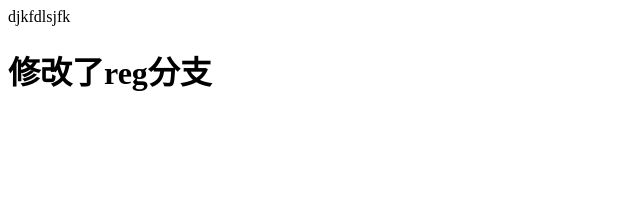
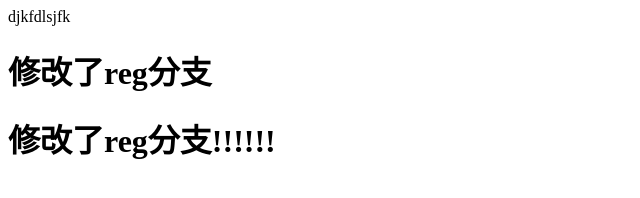
Before and after one commit to sunmeizhi000/test02, a plain HTML site: page index.html in a window 1280 px wide. Shown: the whole page, without its empty margins (0-640 px from the left). Drawn offline with Linux system fonts and the light colour scheme.

Commit message:
Update index.html

```diff
--- a/index.html
+++ b/index.html
@@ -11,6 +11,8 @@
 <body>
     djkfdlsjfk
     <h1>修改了reg分支</h1>
+    <h1>修改了reg分支!!!!!!</h1>
+
 </body>
 
 </html>
```
